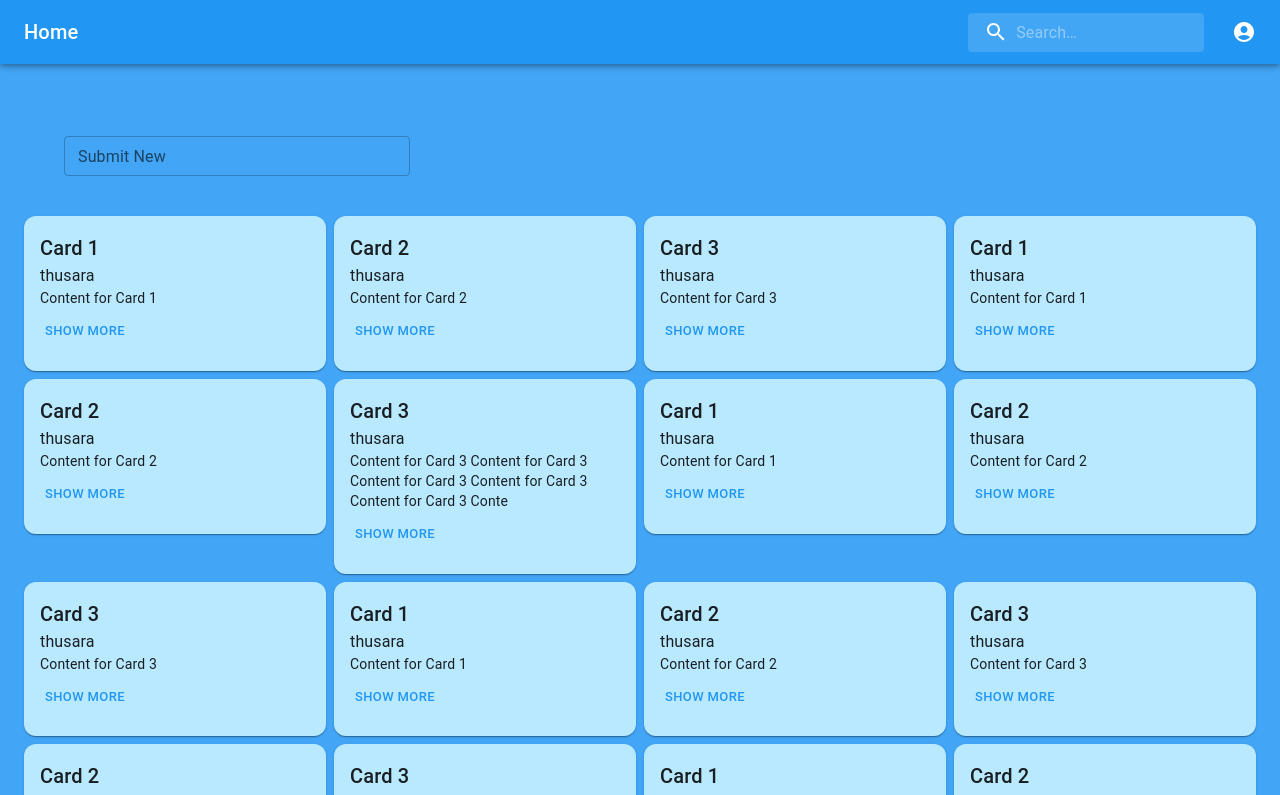
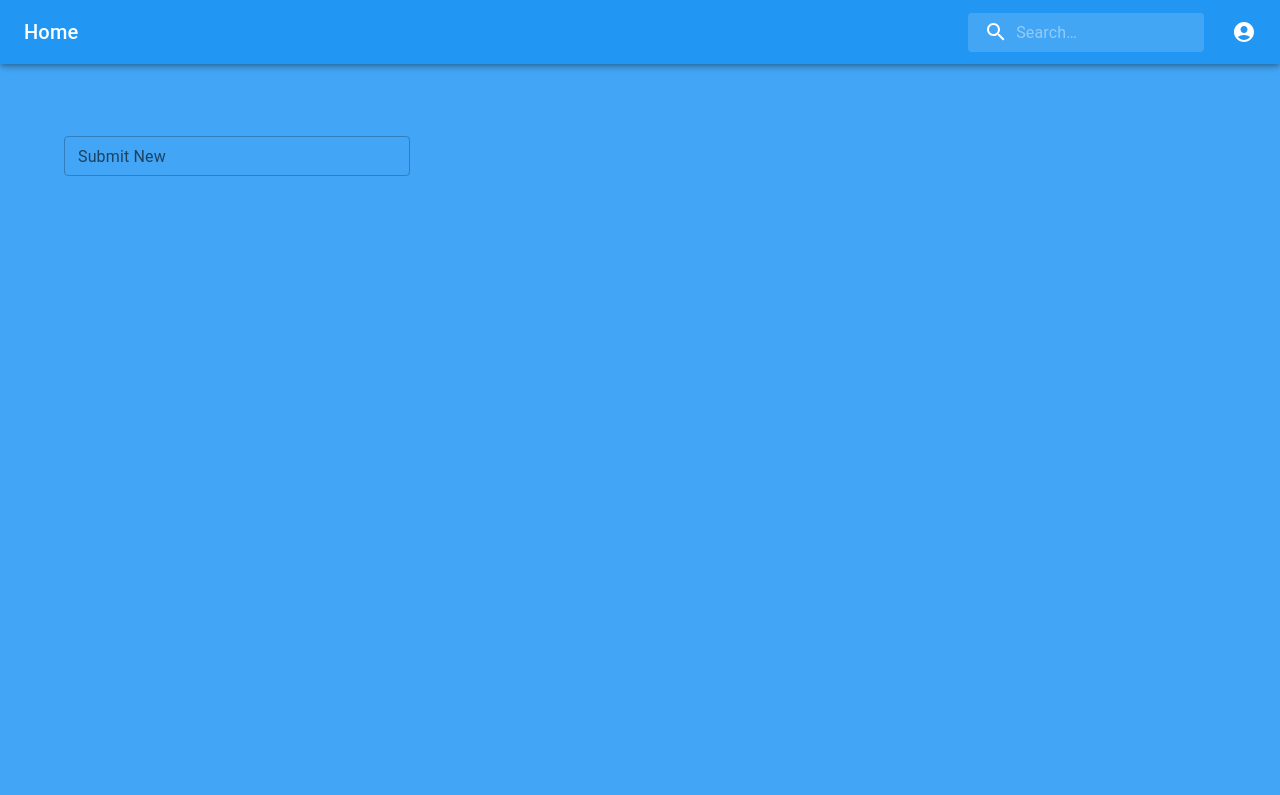
Before and after one commit to fcodelabs/training-web, a React (Create React App) app in the folder dear-diary/: page /Diary in a window 1280 px wide. Shown: the top 795 px of the page. Built offline with nearby package versions, Linux system fonts and the light colour scheme.

Commit message:
Implement adding card 1.

```diff
--- a/dear-diary/src/App.tsx
+++ b/dear-diary/src/App.tsx
@@ -1,4 +1,5 @@
 import './App.css';
+import {useState} from 'react';
 import { BrowserRouter as Router, Route, Routes } from 'react-router-dom';
 import SignInPage from './containers/SignInPage/SingInPage';
 import DiaryHome from './containers/DiaryHome/DiaryHome';
@@ -18,13 +19,15 @@ const theme = createTheme({
 });
 
 function App() {
+  const [user, setUser] = useState<string>('');
+
   return (
     <ThemeProvider theme={theme}>
       <CssBaseline />
       <Router>
           <Routes>
-              <Route path="/" element={<SignInPage />} />
-              <Route path="/Diary" element={<DiaryHome />} />
+              <Route path="/" element={<SignInPage setUser={setUser} />} />
+              <Route path="/Diary" element={<DiaryHome user={user} />} />
           </Routes>
       </Router>
     </ThemeProvider>
--- a/dear-diary/src/components/DiaryForm/DiaryForm.tsx
+++ b/dear-diary/src/components/DiaryForm/DiaryForm.tsx
@@ -1,8 +1,16 @@
 import React, { useState, useRef, useEffect } from 'react';
-import { TextField, Button, Container, Stack } from '@mui/material';
+import { TextField, Button, Container, Stack, Typography } from '@mui/material';
 
-const DiaryForm: React.FC = () => {
+interface DiaryFormProps {
+    setNewCardData: React.Dispatch<
+        React.SetStateAction<{ title: string; username: string; description: string }[]>
+    >;
+    user: string;
+}
+
+const DiaryForm: React.FC <DiaryFormProps> = ({ user, setNewCardData }) => {
     const [showForm, setShowForm] = useState(false);
+    const [formError, setFormError] = useState<string | null>(null);
     const formRef = useRef(null);
 
     const handleFieldClick = () => {
@@ -12,12 +20,31 @@ const DiaryForm: React.FC = () => {
     const handleSubmit = (event: React.FormEvent) => {
         event.preventDefault();
         const formData = new FormData(event.target as HTMLFormElement);
+        const title = (formData.get('title') || '').toString();
+        const description = (formData.get('description') || '').toString();
+
+        if (!title && !description) {
+            setFormError('Please provide a title and description.');
+        } else if (!title){
+            setFormError('Please provide a title.')
+        }else if (!description){
+            setFormError('Please provide a description.')
+        }else {
+            setFormError(null);
             console.log({
-            'Title': formData.get('title'),
-            'Description': formData.get('description'),
+                'Title': title,
+                'User Name': user,
+                'Description': description,
             });
+            const newDiaryEntry: { title: string; username: string; description: string } = {
+                title,
+                username: user,
+                description,
+            };
+            setNewCardData((prevData) => [...prevData, newDiaryEntry]);
             (event.target as HTMLFormElement).reset();
             setShowForm(false);
+        }
     };
 
     const handleOutsideClick = (event: MouseEvent) => {
@@ -37,15 +64,22 @@ const DiaryForm: React.FC = () => {
         <Container>
         <form ref={formRef} onSubmit={handleSubmit}>
             <Stack direction="row" spacing={'4vh'} sx={{ mt: '2vh' }}>
-                <TextField label="Submit New" name="title" sx={{width:showForm ? '100%':'30%', borderRadius: 15}} margin="normal" size="small" onClick={handleFieldClick}/>
-                {showForm &&(
-                    <Button variant="contained" color="primary" type="submit" >
+                <TextField label="Submit New" name="title" sx={{ width: showForm ? '100%' : '30%', borderRadius: 15 }} margin="normal" size="small" onClick={handleFieldClick} />
+                {showForm && (
+                    <Button variant="contained" color="primary" type="submit">
                     Submit
                     </Button>
                 )}
             </Stack>
-            {showForm &&(
-                <TextField label="Enter Description" name="description" fullWidth margin="normal" size="medium" sx={{height: 50}} multiline/>
+            {showForm && (
+                <>
+                    <TextField label="Enter Description" name="description" fullWidth margin="normal" size="medium" sx={{ height: 50 }} multiline />
+                    {formError && (
+                        <Typography variant="body2" color="error">
+                            {formError}
+                        </Typography>
+                    )}
+                </>
             )}
         </form>
     </Container>
--- a/dear-diary/src/components/SignInCard/SignInCard.tsx
+++ b/dear-diary/src/components/SignInCard/SignInCard.tsx
@@ -13,7 +13,11 @@ import { Stack } from '@mui/material';
 import { createRandomName } from '../../utils/randomName';
 import { routes } from '../../utils/routes';
 
-export default function SignInCard() {
+interface signInProps {
+    setUser: React.Dispatch<React.SetStateAction<string>>;
+}
+
+export default function SignInCard ({ setUser }: signInProps) {
     const navigate = useNavigate();
     const [nickname, setNickname] = useState('');
     const [isNicknameValid, setIsNicknameValid] = useState(true);
@@ -42,6 +46,7 @@ export default function SignInCard() {
             name: nickname,
         });
         navigate(routes.diary);
+        setUser(nickname)
     };
 
     const handleRandomName = () => {
--- a/dear-diary/src/containers/DiaryHome/DiaryHome.tsx
+++ b/dear-diary/src/containers/DiaryHome/DiaryHome.tsx
@@ -1,40 +1,24 @@
-import React from 'react';
+import React, {useState} from 'react';
 import { Container, Grid, Box } from '@mui/material';
 import DiaryCard from '../../components/DiaryCard/DiaryCard';
 import PrimaryAppBar from '../../components/AppBar/AppBar';
 import DiaryForm from '../../components/DiaryForm/DiaryForm';
 
-const DiaryHome: React.FC = () => {
-  const cardData = [
-      { title: 'Card 1', username: 'thusara', content: 'Content for Card 1' },
-      { title: 'Card 2', username: 'thusara', content: 'Content for Card 2' },
-      { title: 'Card 3', username: 'thusara', content: 'Content for Card 3' },
-      { title: 'Card 1', username: 'thusara', content: 'Content for Card 1' },
-      { title: 'Card 2', username: 'thusara', content: 'Content for Card 2' },
-      { title: 'Card 3', username: 'thusara', content: 'Content for Card 3 Content for Card 3 Content for Card 3 Content for Card 3 Content for Card 3 Content for Card 3 Content for Card 3 Content for Card 3 Content for Card 3 Content for Card 3 Content for Card 3 Content for Card 3 Content for Card 3 Content for Card 3 Content for Card 3 Content for Card 3 Content for Card 3 Content for Card 3 Content for Card 3 Content for Card 3' },
-      { title: 'Card 1', username: 'thusara', content: 'Content for Card 1' },
-      { title: 'Card 2', username: 'thusara', content: 'Content for Card 2' },
-      { title: 'Card 3', username: 'thusara', content: 'Content for Card 3' },
-      { title: 'Card 1', username: 'thusara', content: 'Content for Card 1' },
-      { title: 'Card 2', username: 'thusara', content: 'Content for Card 2' },
-      { title: 'Card 3', username: 'thusara', content: 'Content for Card 3' },
-      { title: 'Card 2', username: 'thusara', content: 'Content for Card 2' },
-      { title: 'Card 3', username: 'thusara', content: 'Content for Card 3' },
-      { title: 'Card 1', username: 'thusara', content: 'Content for Card 1' },
-      { title: 'Card 2', username: 'thusara', content: 'Content for Card 2' },
-      { title: 'Card 3', username: 'thusara', content: 'Content for Card 3' },
-  ];
+interface diaryHomeProps { user: string; }
+
+const DiaryHome: React.FC<diaryHomeProps> = ({ user }) => {
+  const [newCardData, setNewCardData] = useState<{ title: string; username: string; description: string }[]>([]);
 
   return (
     <>
         <PrimaryAppBar />
         <Container sx={{ minHeight: '100vh', minWidth: '100vw', backgroundColor: '#42a5f5' }}>
             <Box sx={{ paddingTop: '15vh' }}>
-                <DiaryForm />
+                <DiaryForm user={user} setNewCardData={setNewCardData}/>
                 <Grid container sx={{paddingTop: '5vh'}} columnSpacing={{ xs: 1, sm: 1, md: 1 }}>
-                    {cardData.map((card, index) => (
+                    {newCardData.map((card, index) => (
                         <Grid key={index} item xs={12} sm={6} md={3}>
-                            <DiaryCard title={card.title} subtitle={card.username} description={card.content} />
+                            <DiaryCard title={card.title} subtitle={card.username} description={card.description} />
                         </Grid>
                     ))}
                 </Grid>
--- a/dear-diary/src/containers/SignInPage/SingInPage.tsx
+++ b/dear-diary/src/containers/SignInPage/SingInPage.tsx
@@ -2,7 +2,11 @@ import Box from '@mui/material/Box';
 import Container from '@mui/material/Container';
 import SignInCard from '../../components/SignInCard/SignInCard';
 
-export default function SignInPage() {
+interface signInProps {
+    setUser: React.Dispatch<React.SetStateAction<string>>;
+}
+
+export default function SignInPage ({ setUser }: signInProps) {
     return (
         <Container component="main" maxWidth="xs" sx={{minWidth:'100vw', minHeight: '100vh', alignItems: 'center', justifyContent: 'center', backgroundColor: '#42a5f5'}}>
             <Box
@@ -13,7 +17,7 @@ export default function SignInPage() {
                     justifyContent: 'center'
                 }}
             >
-                <SignInCard />
+                <SignInCard setUser={setUser}/>
             </Box>
         </Container>
     );
```
Lines whose indentation alone changed are shown as unchanged.
